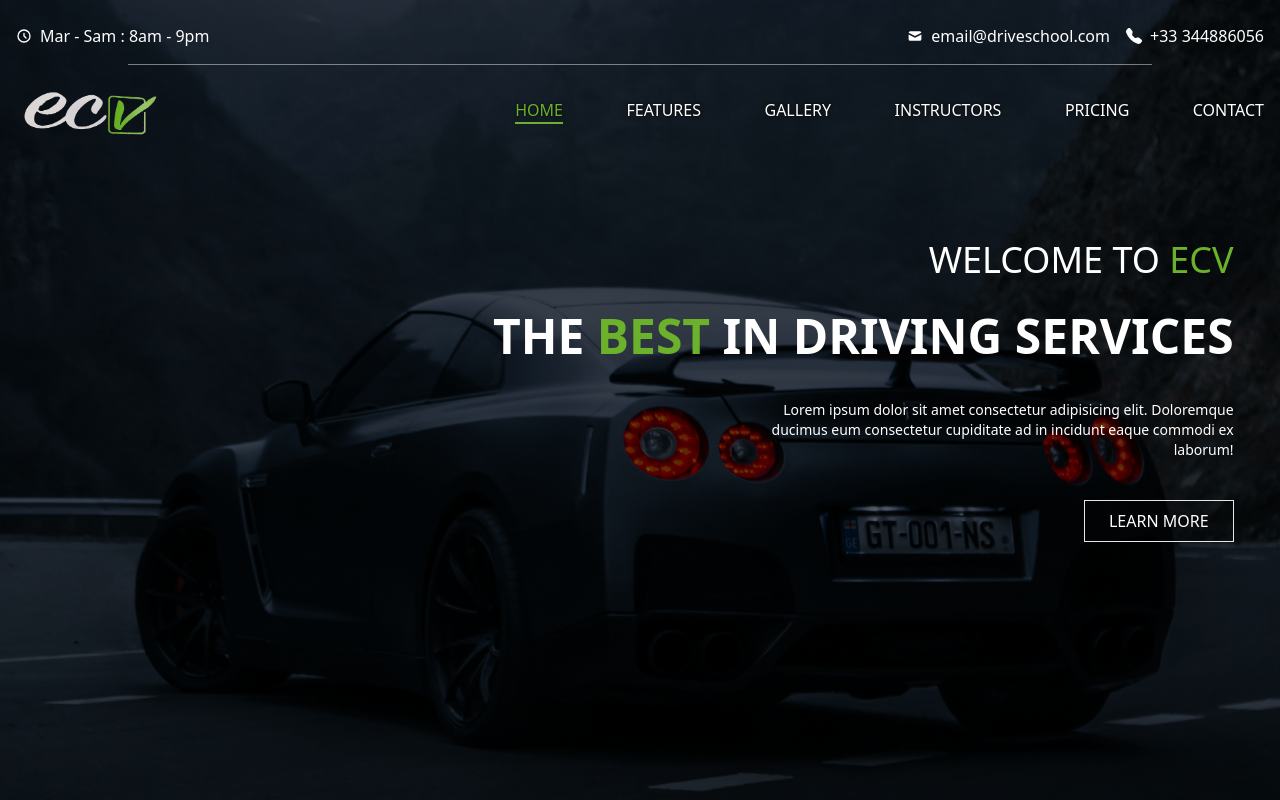
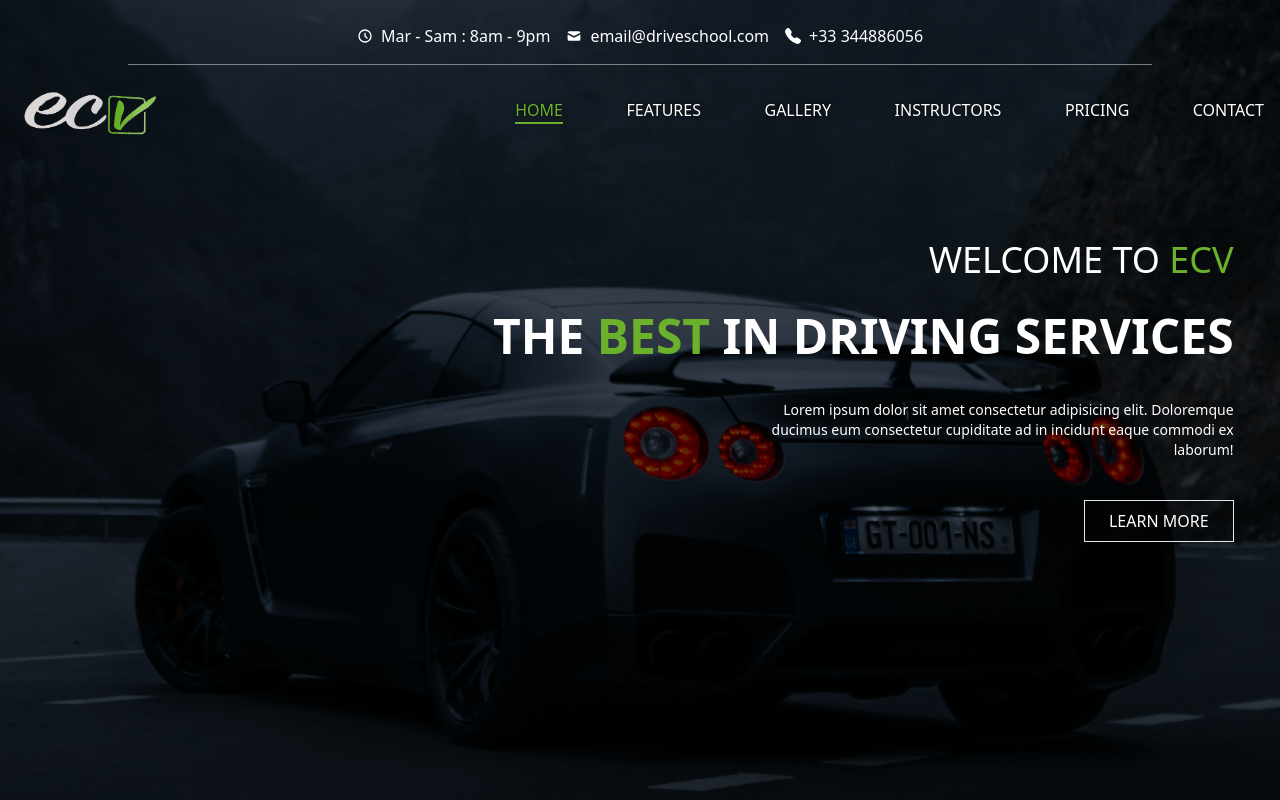
Before and after one commit to Crii6/React-drivingSchool, a React (Vite) app: page / in a window 1280 px wide. Shown: the top 800 px of the page. Built offline with nearby package versions, Linux system fonts and the light colour scheme.

Commit message:
modif header

```diff
--- a/src/components/Navbar.jsx
+++ b/src/components/Navbar.jsx
@@ -17,8 +17,8 @@ function Navbar() {
   return (
     <div className='back-header h-[100vh]'>
         <div className='background-overlay'></div>
-        <div className=' flex sm:text-base justify-between p-4 text-white max-w-7xl m-auto text-sm relative md:flex-row-reverse'>
-            <div className='sm:flex items-end'>
+        <div className=' flex sm:text-base justify-between p-4 text-white max-w-7xl m-auto text-sm relative md:flex-row-reverse md:justify-center'>
+            <div className='sm:flex items-end md:ml-4'>
                 <div className='sm:flex justify-center mr-4 items-center hidden'>
                     <span className='mr-2'><><HiMail /></></span>
                     <p>email@driveschool.com</p>
--- a/src/constants/index.js
+++ b/src/constants/index.js
@@ -141,8 +141,8 @@ export const reviews = [
         id : "coms 4",
         nom : "Oceane Dubois",
         date : "15/06/2023",
-        coms : "Superbe auto école je recommande à 100%. J’ai commencé à apprendre avec Dorothee puis Eve, je n’ai pas du tout ressenti le changement de propriétaire, Eve est attentive, agréable et professionnelle, lors des leçons de conduite",
-        coms_supp: ", elle va toujours chercher le meilleur de vous même. Marie gère très bien l’emploi du temps et fait en sorte d’arranger les élèves au maximum.Une bonne équipe merci à vous.☺️"
+        coms : "Superbe auto école je recommande à 100%. J’ai commencé à apprendre avec Dorothee puis Eve, je n’ai pas du tout ressenti le changement de propriétaire, Eve est attentive, agréable et professionnelle, lors",
+        coms_supp: " des leçons de conduite, elle va toujours chercher le meilleur de vous même. Marie gère très bien l’emploi du temps et fait en sorte d’arranger les élèves au maximum.Une bonne équipe merci à vous.☺️"
     },
     {
         Icon: AiTwotoneStar,
@@ -164,7 +164,7 @@ export const reviews = [
         id : "coms 7",
         nom : "Frederique Thiolat",
         date : "30/05/2023",
-        coms : "Je recommande cette auto-école à tout le monde !!!!! Dorothée a passé la main à Eve qui est une excellente monitrice qui sait mettre à l’aise ses élèves. Elle est patiente et attentive au profil de chacun de ses",
-        coms_supp: " élèves pour les mettre pleinement en confiance pour les faire conduire en toute sérénité. Sans oublier Marie, la secrétaire qui fait tout pour arranger le planning de chacun et répondre à leur besoin. Un grand merci à vous trois pour m’avoir épaulées pour le passage de cet examen. En résumé, n’hésitez pas et foncez vous y inscrire les yeux fermés !!!!!"
+        coms : "Je recommande cette auto-école à tout le monde !!!!! Dorothée a passé la main à Eve qui est une excellente monitrice qui sait mettre à l’aise ses élèves. Elle est patiente et attentive au profil ",
+        coms_supp: "de chacun de ses élèves pour les mettre pleinement en confiance pour les faire conduire en toute sérénité. Sans oublier Marie, la secrétaire qui fait tout pour arranger le planning de chacun et répondre à leur besoin. Un grand merci à vous trois pour m’avoir épaulées pour le passage de cet examen. En résumé, n’hésitez pas et foncez vous y inscrire les yeux fermés !!!!!"
     },
 ];
```
